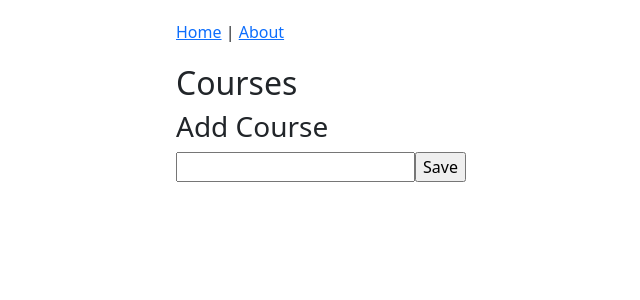
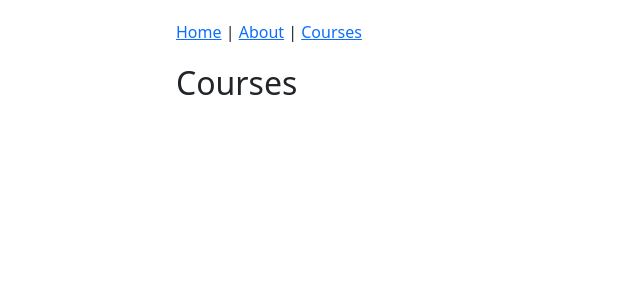
Before and after one commit to zarifRahman/React-Redux-Crud, a React app: page /courses in a window 1280 px wide. Shown: the top 300 px of the page, without its empty margins (51-691 px from the left). Built offline with nearby package versions, Linux system fonts and the light colour scheme; what redux-immutable-state-invariant would draw is missing.

Commit message:
!! Setup Thunk

```diff
--- a/src/components/common/Header.js
+++ b/src/components/common/Header.js
@@ -12,6 +12,10 @@ const Header = () => {
       <NavLink to="/about" activeStyle={activeStyle} exact>
         About
       </NavLink>
+      {" | "}
+      <NavLink to="/courses" activeStyle={activeStyle} exact>
+        Courses
+      </NavLink>
     </nav>
   );
 };
--- a/src/components/courses/CoursesPage.js
+++ b/src/components/courses/CoursesPage.js
@@ -4,40 +4,17 @@ import * as courseActions from "../../redux/actions/courseActions";
 import PropTypes from "prop-types";
 import { bindActionCreators } from "redux";
 
+// coursePage will be a container component
 class CoursesPage extends React.Component {
-  state = {
-    course: {
-      title: "",
-    },
-  };
-  handleChange = (event) => {
-    // event.preventDefault();
-    const course = { ...this.state.course, title: event.target.value };
-    this.setState({ course: course });
-  };
-  handleSubmit = (event) => {
-    event.preventDefault();
-    // debugger;
-    // automatically adds dispatch
-    this.props.actions.createCourse(this.state.course);
-  };
-
   render() {
     return (
-      <form onSubmit={this.handleSubmit}>
+      <>
         <h2>Courses</h2>
-        <h3>Add Course</h3>
-        <input
-          type="text"
-          onChange={this.handleChange}
-          value={this.state.course.title}
-        />
-        <input type="submit" value="Save" />
-        {/* This component has courses array from state */}
+        {/*  This component has courses array from state */}
         {this.props.courses.map((course) => (
           <div key={course.title}>{course.title}</div>
         ))}
-      </form>
+      </>
     );
   }
 }
--- a/src/redux/configureStore.js
+++ b/src/redux/configureStore.js
@@ -1,6 +1,7 @@
 import { createStore, applyMiddleware, compose } from "redux";
 import rootReducer from "./reducers";
 import reduxImmutableStateInvariant from "redux-immutable-state-invariant";
+import thunk from "redux-thunk";
 
 export default function configureStore(initialState) {
   const composeEnhancers =
@@ -9,7 +10,7 @@ export default function configureStore(initialState) {
   return createStore(
     rootReducer,
     initialState,
-    composeEnhancers(applyMiddleware(reduxImmutableStateInvariant()))
+    composeEnhancers(applyMiddleware(thunk, reduxImmutableStateInvariant()))
   );
 }
 
```
